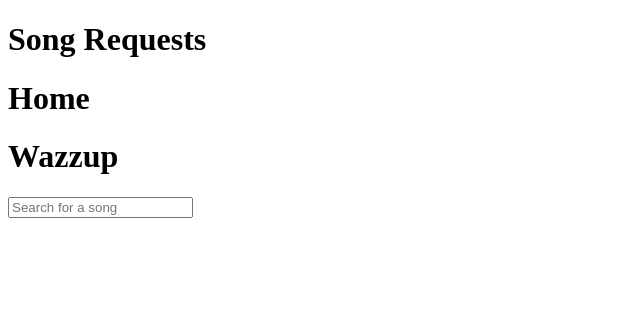
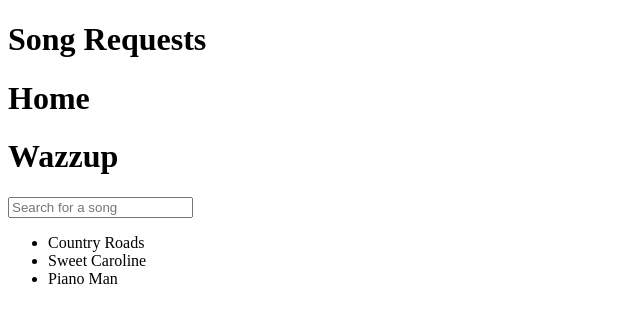
Before and after one commit to acipo1096/song-requests, a React (Create React App) app in the folder frontend/: page / in a window 1280 px wide. Shown: the top 322 px of the page, without its empty margins (0-640 px from the left). Built offline with nearby package versions, Linux system fonts and the light colour scheme.

Commit message:
implemented basic search and filter

```diff
--- a/frontend/src/components/Search.jsx
+++ b/frontend/src/components/Search.jsx
@@ -2,12 +2,24 @@ import { useState } from "react";
 
 function Search() {
   // For testing - to be deleted
+  const songs = [
+    { id: 1, songTitle: "Country Roads", artistTitle: "John Denver" },
+    { id: 2, songTitle: "Sweet Caroline", artistTitle: "Neil Diamond" },
+    { id: 3, songTitle: "Piano Man", artistTitle: "Billy Joel" },
+  ];
   const [searchItem, setSearchItem] = useState("");
+  const [filteredSongs, setFilteredSongs] = useState(songs);
 
   const handleInput = (e) => {
     const searchTerm = e.target.value;
     console.log(searchTerm);
     setSearchItem(searchTerm);
+
+    const filteredItems = songs.filter((song) =>
+      song.songTitle.toLowerCase().includes(searchTerm.toLowerCase())
+    );
+
+    setFilteredSongs(filteredItems);
   };
   return (
     <div>
@@ -17,6 +29,11 @@ function Search() {
         onChange={handleInput}
         placeholder="Search for a song"
       />
+      <ul>
+        {filteredSongs.map((song) => (
+          <li key={song.id}>{song.songTitle}</li>
+        ))}
+      </ul>
     </div>
   );
 }
```
